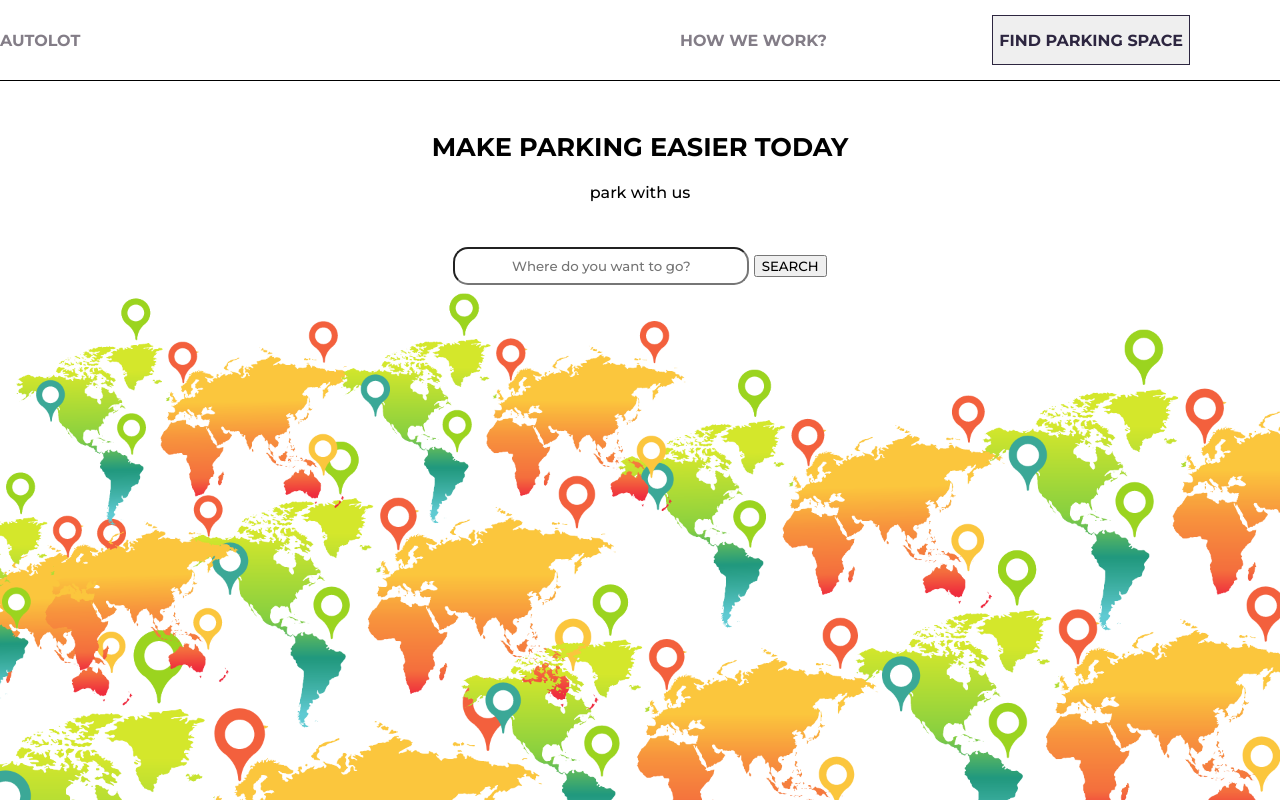
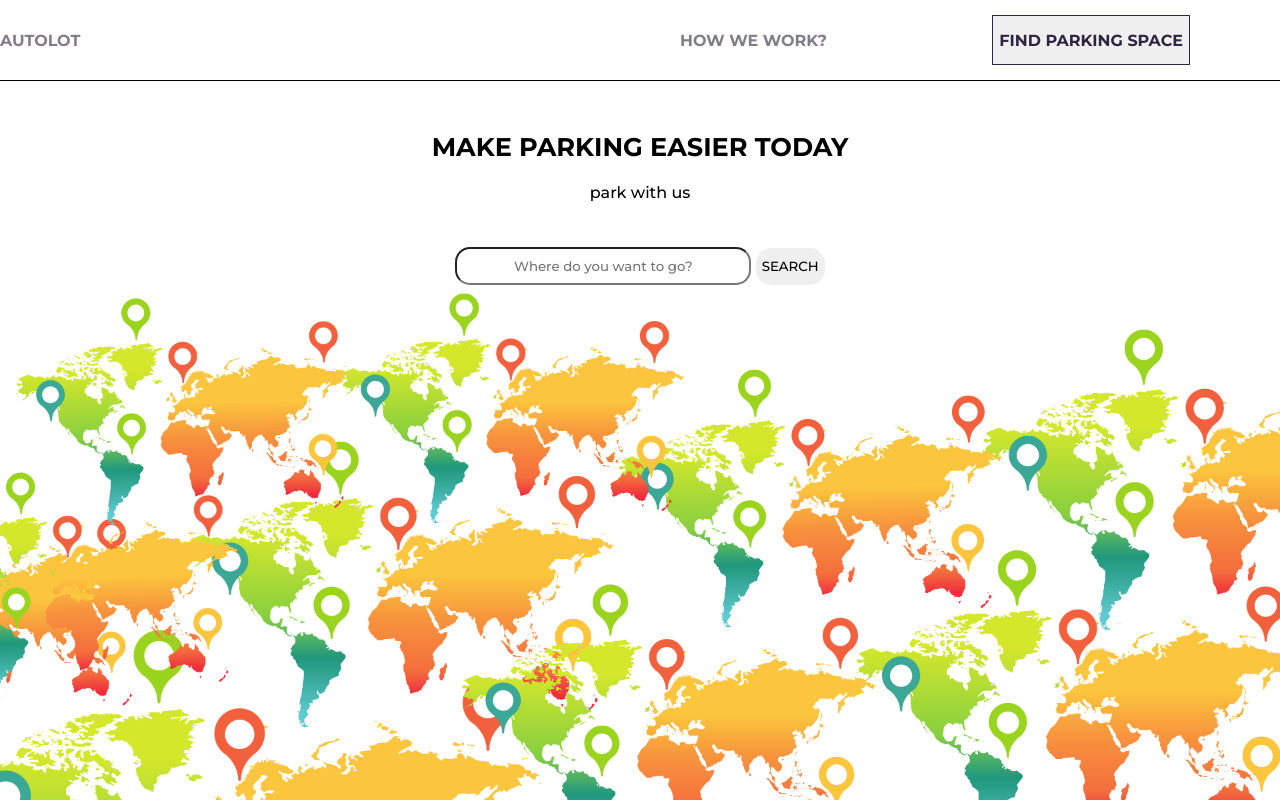
Before and after one commit to onanuviie/AUTOLOT, a plain HTML site: page index.html in a window 1280 px wide. Drawn offline with Linux system fonts and the light colour scheme.

Commit message:
search button

```diff
--- a/styles.css
+++ b/styles.css
@@ -127,3 +127,10 @@ input {
     height: 2rem;
     text-align: center;
 }
+
+form>button {
+    height: 2.3rem;
+    border-radius: 15px;
+    outline: none;
+    border: none;
+}
```
